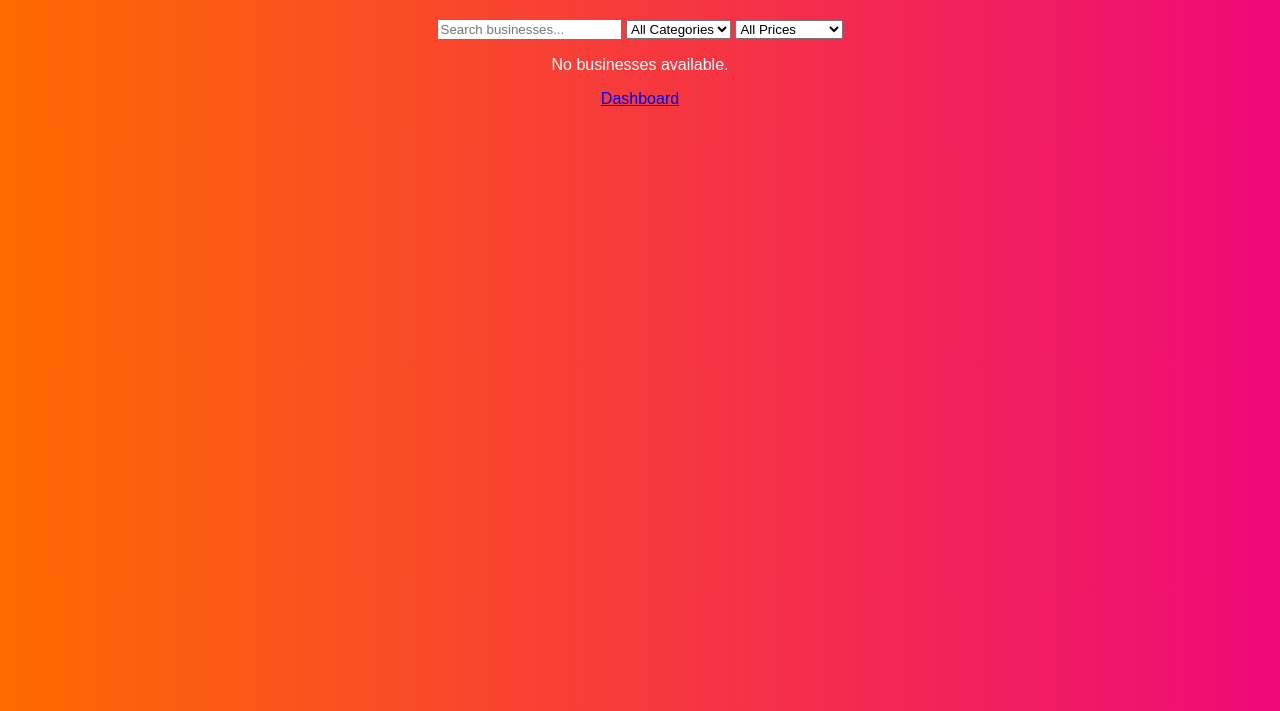
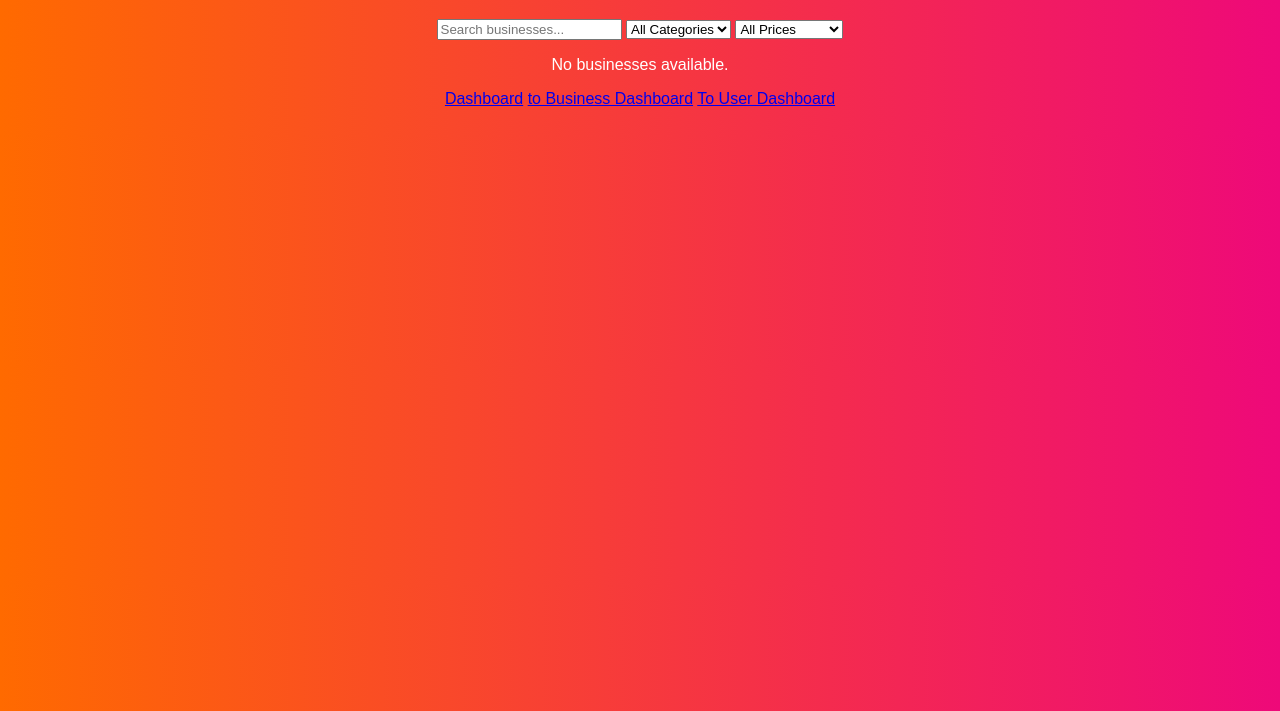
Before and after one commit to LegendaryMakaveli/QuickConet, a plain HTML site: page business-showcase.html in a window 1280 px wide. Shown: the part 89-800 px from the top of the page. Drawn offline with Linux system fonts and the light colour scheme.

Commit message:
Another twerk

```diff
--- a/business-showcase.html
+++ b/business-showcase.html
@@ -29,6 +29,8 @@
     <div id="businessList"></div>
 
     <a href="signup.html" class="btn">Dashboard</a>
+    <a href="Businessdashboard.html" class="btn">to Business Dashboard</a>
+    <a href="userdashboard.html" class="btn">To User Dashboard</a>
     <script src="business-showcase.js"></script>
   </body>
 </html>
```
